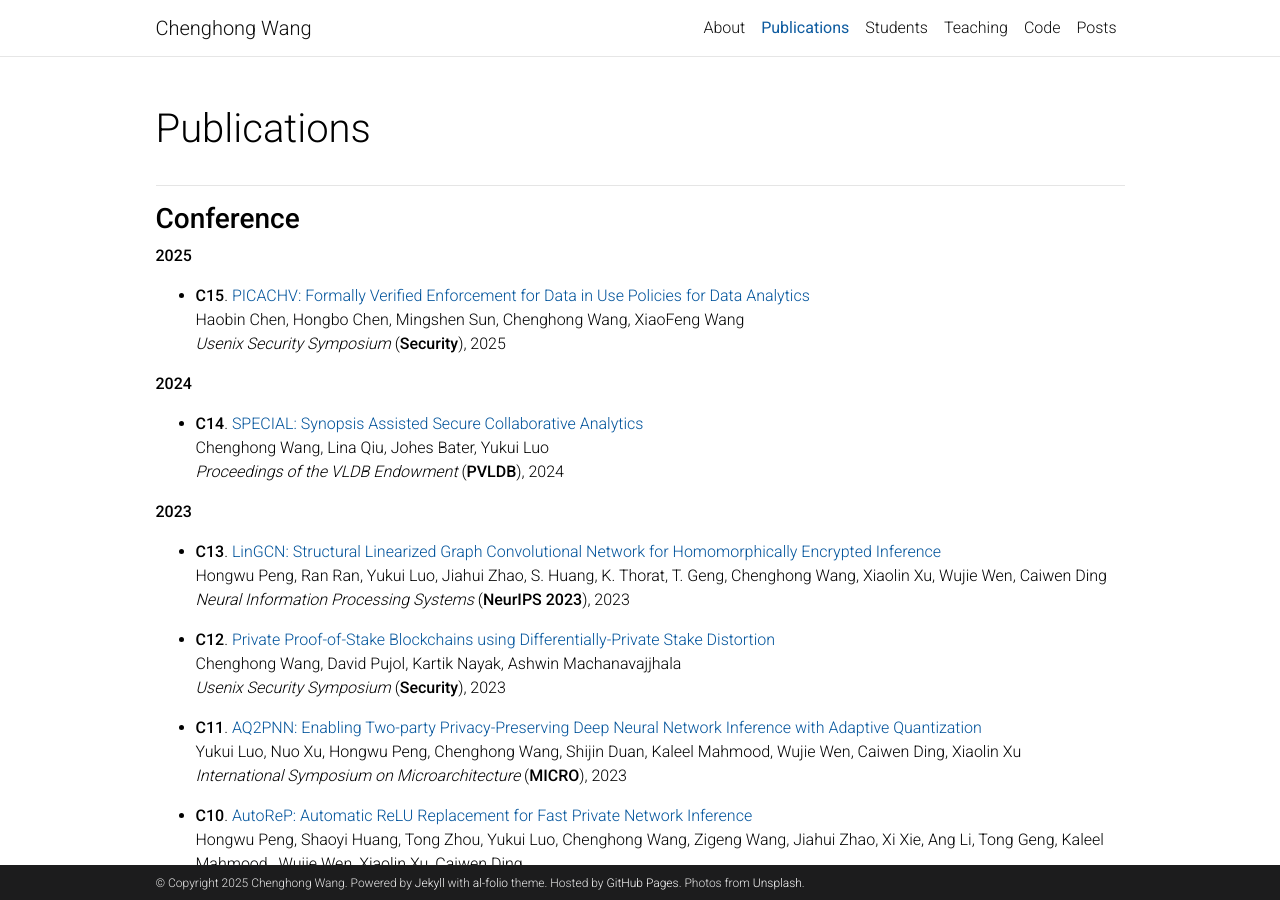
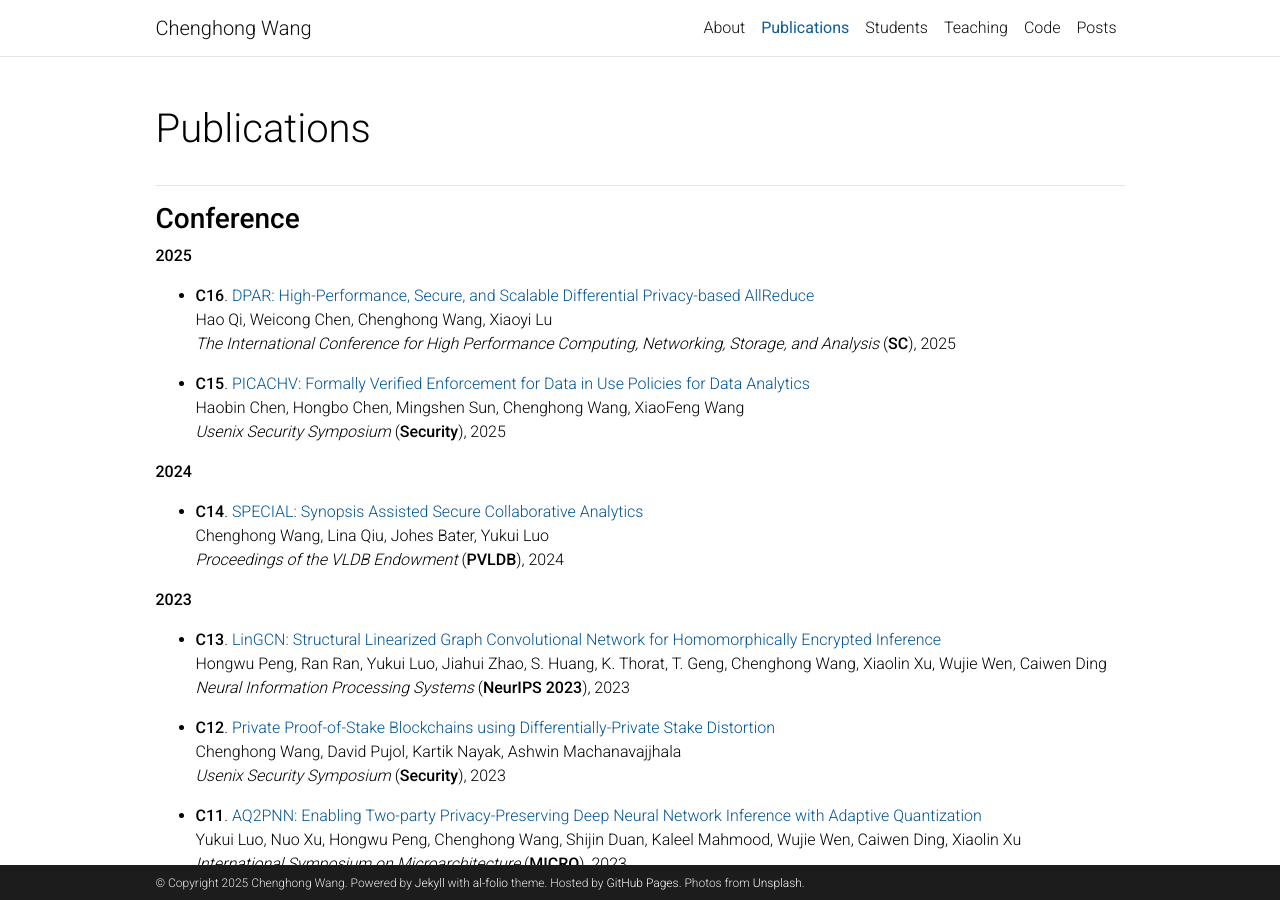
Before and after one commit to lovingmage/lovingmage.github.io, a Jekyll site: the page built from _pages/publications.md, in a window 1280 px wide and 900 px high. Built offline with Jekyll 4.4.1, drawn with Linux system fonts in a browser that asks for light colours; comment, search, counter and statistics services are not loaded; a style sheet for code colours, icons or effects is not loaded.

Commit message:
Update publications.md

```diff
--- a/_pages/publications.md
+++ b/_pages/publications.md
@@ -12,7 +12,11 @@ nav_order: 1
 
 ### **Conference**
 **2025**
-- **C15**. [PICACHV: Formally Verified Enforcement for Data in Use Policies for Data Analytics](#)\
+- **C16**. [DPAR: High-Performance, Secure, and Scalable Differential Privacy-based AllReduce](#)\
+Hao Qi, Weicong Chen, Chenghong Wang, Xiaoyi Lu\
+*The International Conference for High Performance Computing, Networking, Storage, and Analysis* (**SC**), 2025
+
+- **C15**. [PICACHV: Formally Verified Enforcement for Data in Use Policies for Data Analytics](https://www.usenix.org/conference/usenixsecurity25/presentation/chen-haobin)\
 Haobin Chen, Hongbo Chen, Mingshen Sun, Chenghong Wang, XiaoFeng Wang\
 *Usenix Security Symposium* (**Security**), 2025
 
@@ -22,7 +26,7 @@ Chenghong Wang, Lina Qiu, Johes Bater, Yukui Luo\
 *Proceedings of the VLDB Endowment* (**PVLDB**), 2024
 
 **2023**
-- **C13**. [LinGCN: Structural Linearized Graph Convolutional Network for Homomorphically Encrypted Inference](#)\
+- **C13**. [LinGCN: Structural Linearized Graph Convolutional Network for Homomorphically Encrypted Inference](https://arxiv.org/abs/2309.14331)\
 Hongwu Peng, Ran Ran, Yukui Luo, Jiahui Zhao, S. Huang, K. Thorat, T. Geng, Chenghong Wang, Xiaolin Xu, Wujie Wen, Caiwen Ding\
 *Neural Information Processing Systems* (**NeurIPS 2023**), 2023
 
```
